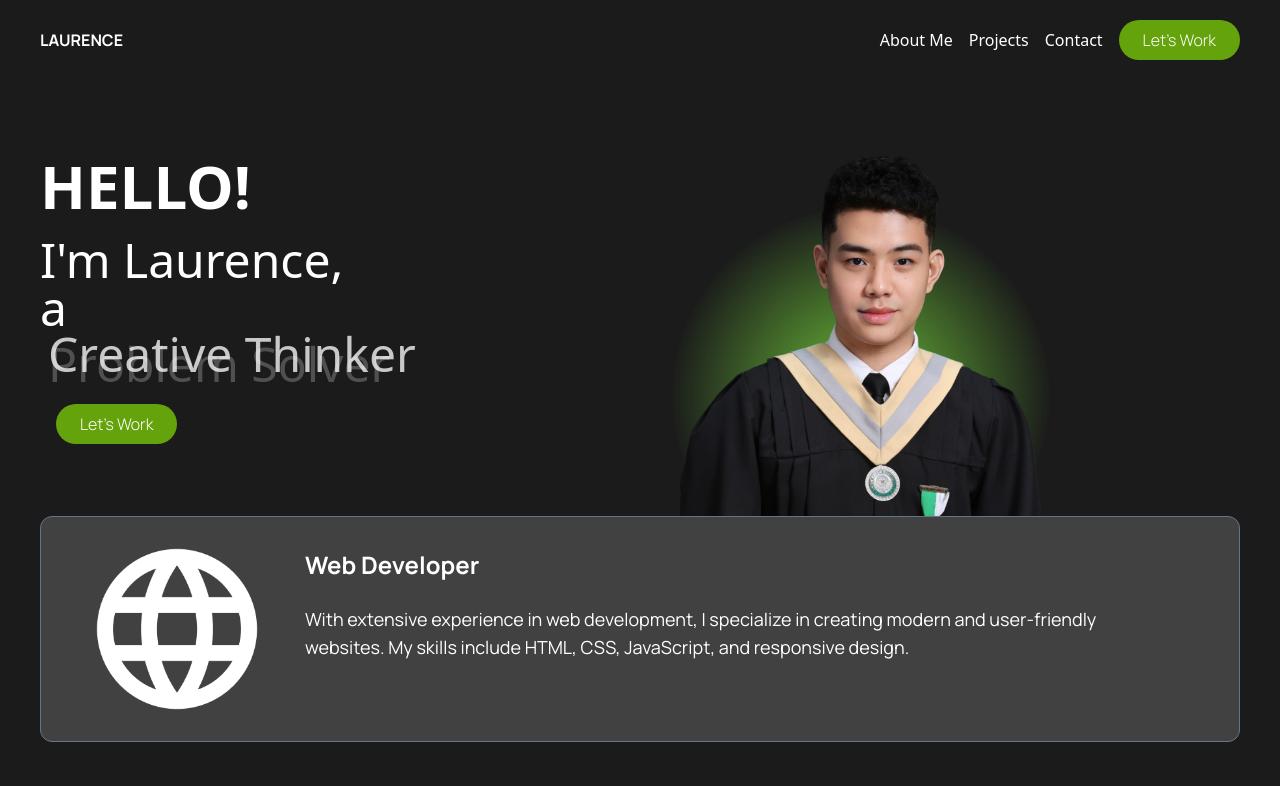
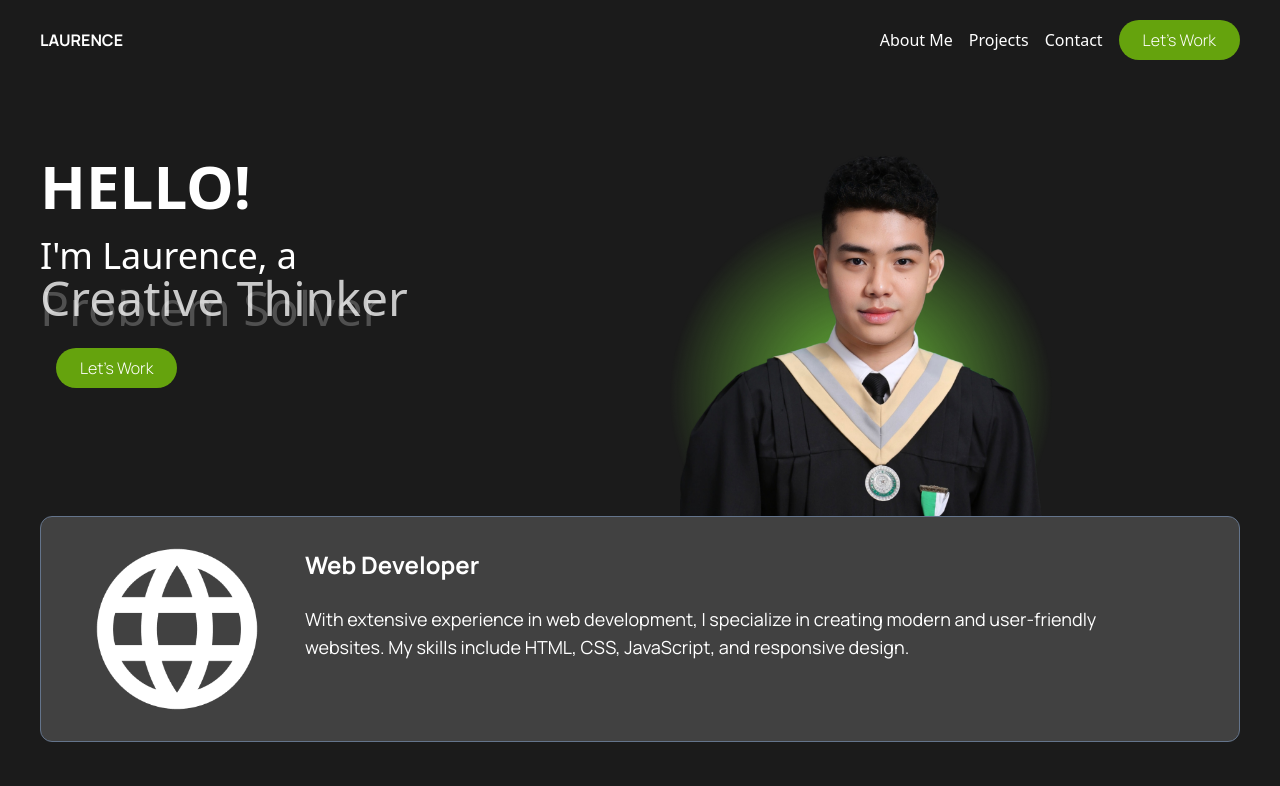
Before and after one commit to unabae/my-portfolio-website, a React (Vite) app: page / in a window 1280 px wide. Shown: the top 786 px of the page. Built offline with nearby package versions, Linux system fonts and the light colour scheme.

Commit message:
update flip words

```diff
--- a/src/components/Header.jsx
+++ b/src/components/Header.jsx
@@ -23,10 +23,16 @@ export default function Header() {
       <header className="px-10 py-5 md:flex justify-between md:mt-14 xs:mt-5">
         <div className="w-3/5">
           <h1 className="text-white text-6xl font-semibold pb-5">HELLO!</h1>
-          <h2 className="text-white text-5xl font-extralight">
-            I'm Laurence, <br />
-            a <FlipPhrases phrases={phrases} />
+          <h2 className="text-white text-4xl font-extralight">
+            I'm Laurence, a<br />
           </h2>
+          <h2>
+            <FlipPhrases
+              className= "text-5xl font-extralight"
+              phrases={phrases}
+            />
+          </h2>
+
           <button
             className={
               heading2 +
--- a/src/components/ui/flip-words.tsx
+++ b/src/components/ui/flip-words.tsx
@@ -61,7 +61,7 @@ export const FlipPhrases = ({
             damping: 10,
           }}
           className={cn(
-            "z-10 inline-block relative text-left text-white dark:text-neutral-100 px-2",
+            "z-10 inline-block relative text-left text-white dark:text-neutral-100",
             className
           )}
         >
```
